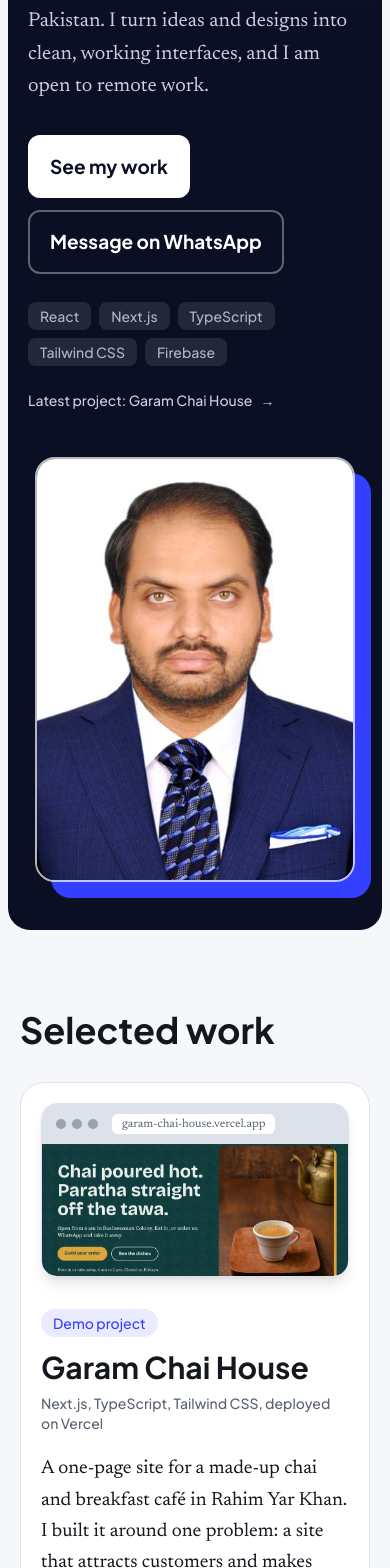
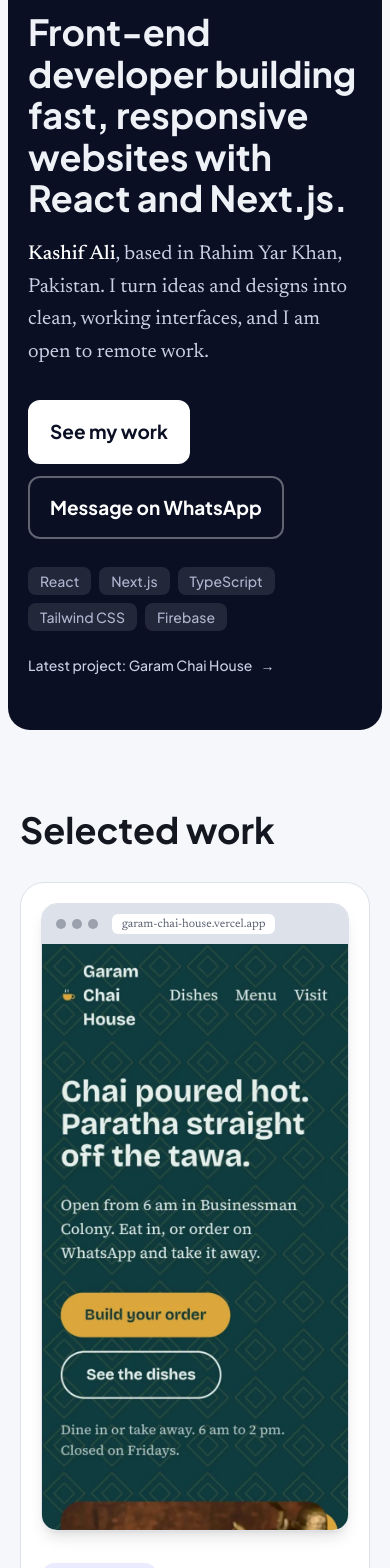
Before and after one commit to KashifAli-KA/kashif-portfolio, a Next.js app: page / in a window 390 px wide. Shown: the part 432-2000 px from the top of the page. Built offline with nearby package versions, Linux system fonts and the light colour scheme.

Commit message:
Show photo first on mobile

```diff
--- a/app/components/Hero.tsx
+++ b/app/components/Hero.tsx
@@ -65,7 +65,7 @@ export default function Hero() {
           </a>
         </div>
 
-        <div className="relative mx-auto w-full max-w-[320px] md:ml-auto md:mr-4">
+        <div className="relative order-first w-full max-w-[170px] md:order-none md:ml-auto md:mr-4 md:max-w-[320px]">
           <div className="absolute inset-0 translate-x-4 translate-y-4 rounded-[20px] bg-[#3340ff]" />
           <Image
             src="/images/kashif.jpg"
--- a/app/components/Work.tsx
+++ b/app/components/Work.tsx
@@ -35,13 +35,20 @@ export default function Work() {
               {LIVE_URL.replace("https://", "")}
             </span>
           </div>
-          <Image
-            src="/images/garam-chai-desktop.webp"
-            alt="Home page of the Garam Chai House website"
-            width={1887}
-            height={813}
-            className="h-auto w-full"
-          />
+        <Image
+  src="/images/garam-chai-mobile.webp"
+  alt="Home page of the Garam Chai House website on a phone"
+  width={720}
+  height={1100}
+  className="h-auto w-full md:hidden"
+/>
+<Image
+  src="/images/garam-chai-desktop.webp"
+  alt="Home page of the Garam Chai House website on a computer"
+  width={1890}
+  height={816}
+  className="hidden h-auto w-full md:block"
+/>
         </a>
 
         <div>
```
Also changed, not shown: public/images/garam-chai-mobile.webp (added).
